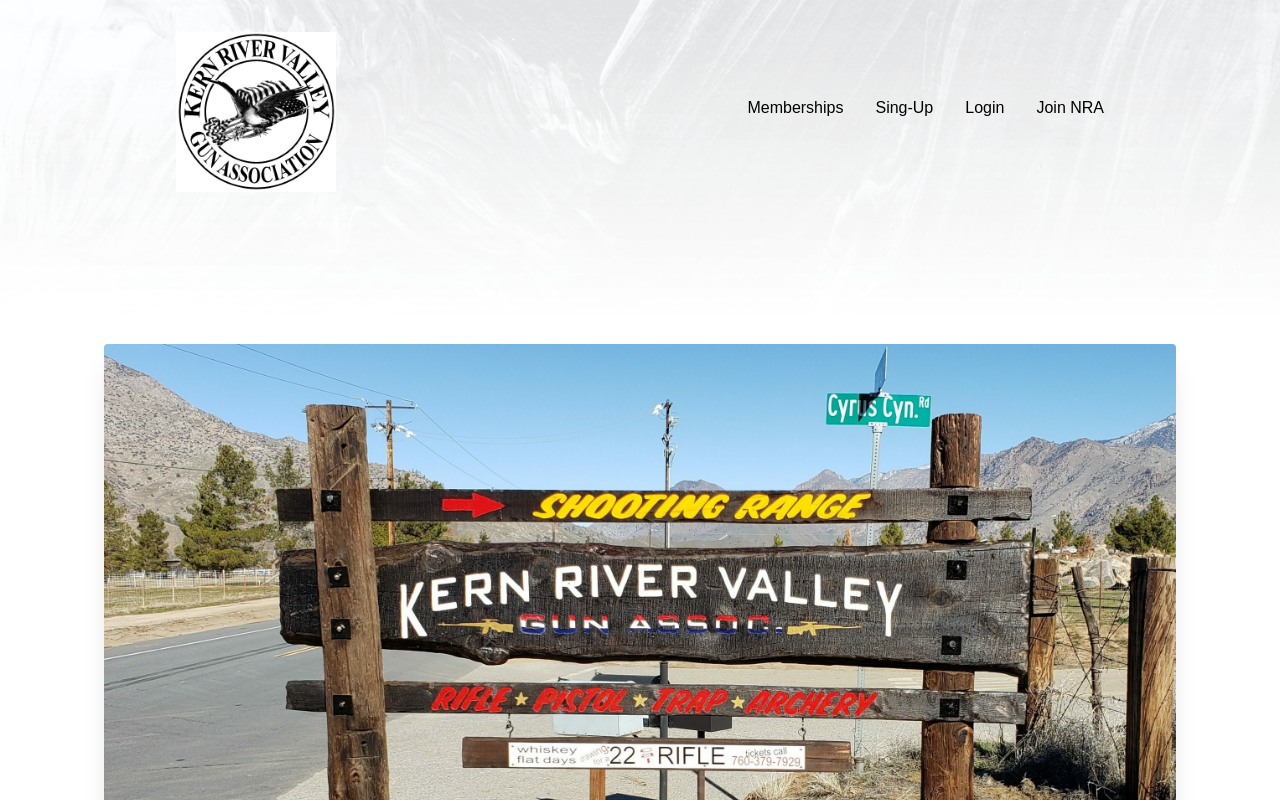
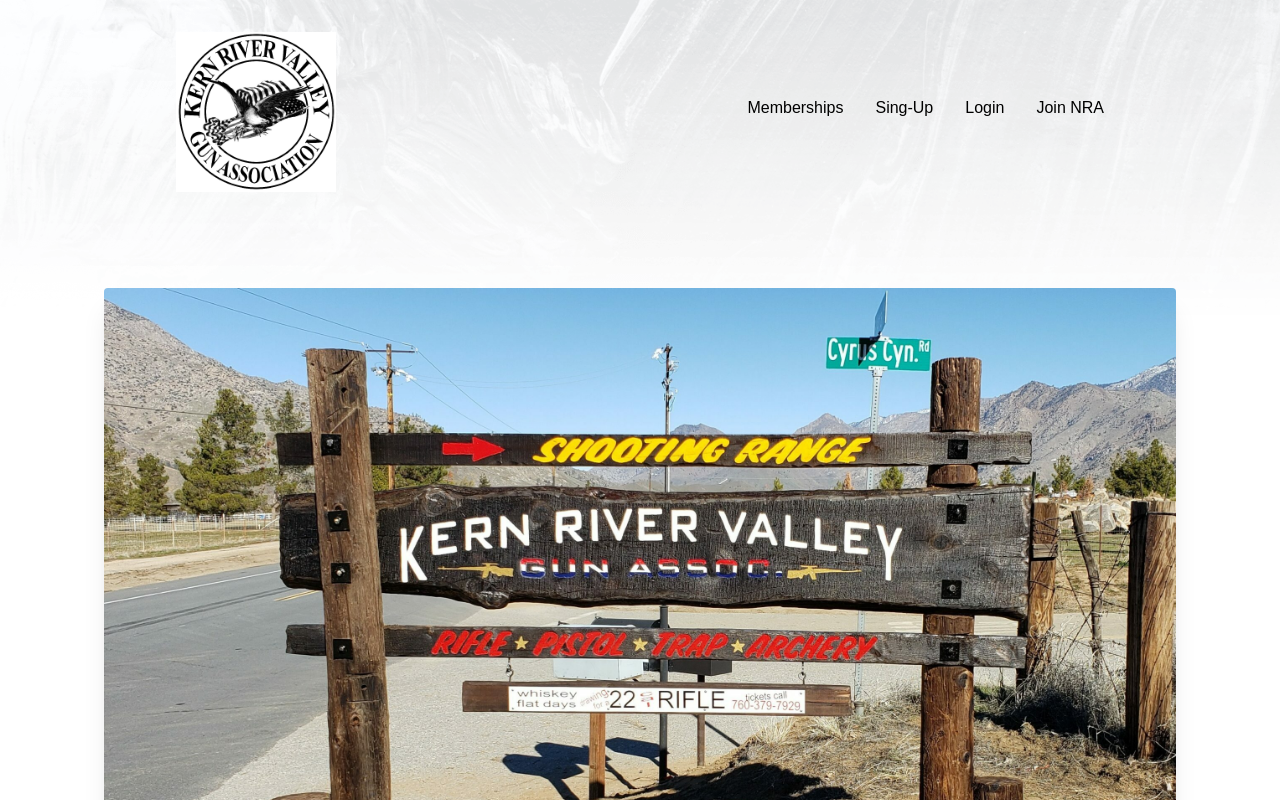
Before and after one commit to KRVGA/KRVGA_Web_Front_end, a React (Vite) app: page / in a window 1280 px wide. Shown: the top 800 px of the page. Built offline with nearby package versions, Linux system fonts and the light colour scheme.

Commit message:
fix some margins on hero

```diff
--- a/index.html
+++ b/index.html
@@ -2,11 +2,7 @@
 <html lang="en">
   <head>
     <meta charset="UTF-8" />
-    <link
-      rel="icon"
-      type="image/svg+xml"
-      href="/vite.svg"
-    />
+
     <meta
       name="viewport"
       content="width=device-width, initial-scale=1.0"
--- a/src/components/Hero.jsx
+++ b/src/components/Hero.jsx
@@ -5,7 +5,7 @@
     <section id='hero'>
       <div className='max-w-6xl mx-auto text-center mb-40 px-10 pt-16'>
         <img
-          className='rounded overflow-hidden shadow-xl dark:shadow-gray-300  mx-auto my-16 '
+          className='rounded overflow-hidden shadow-xl dark:shadow-gray-300  mx-auto mb-16 mt-2 '
           src={IMAGES.frontHero}
           alt='Logo'
         />
--- a/src/components/NavBar.jsx
+++ b/src/components/NavBar.jsx
@@ -59,13 +59,13 @@
         </button>
       </div>
 
-      <div className={` ${isHamburgerOpen ? 'mb-10' : ''} md:hidden`}>
+      <div className={` ${isHamburgerOpen ? 'mb-24' : ''} md:hidden`}>
         <div
           id='menu'
           className={
             isHamburgerOpen
-              ? 'absolute flex flex-col items-center rounded self-end py-4 mt-4 space-y-3 font-bold bg-veryLightGray sm:w-auto sm:self-center left-6 right-6 drop-shadow-md'
-              : 'absolute flex-col items-center self-end rounded hidden py-4 mt-4 space-y-3 font-bold bg-white sm:w-auto sm:self-center left-6 right-6 drop-shadow-md'
+              ? 'absolute flex flex-col items-center rounded self-end py-4 mt-4  space-y-3 font-bold bg-veryLightGray sm:w-auto sm:self-center left-6 right-6 drop-shadow-md'
+              : 'absolute flex-col items-center self-end rounded hidden py-4 mt-4  space-y-3 font-bold bg-white sm:w-auto sm:self-center left-6 right-6 drop-shadow-md'
           }
         >
           <Link
```
